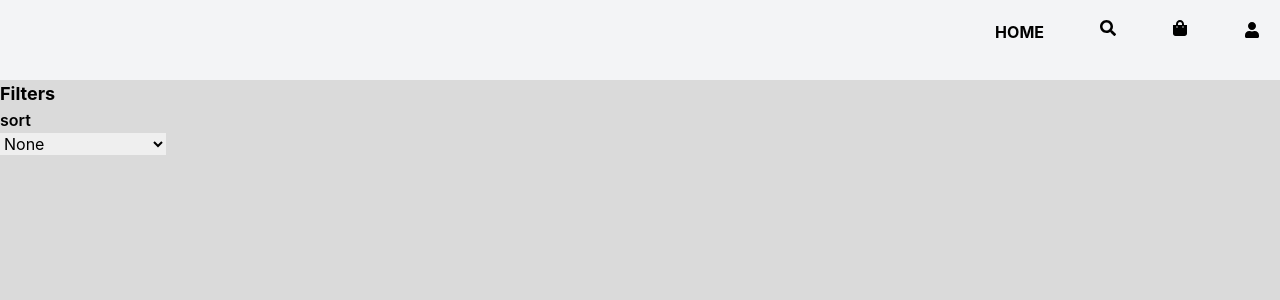
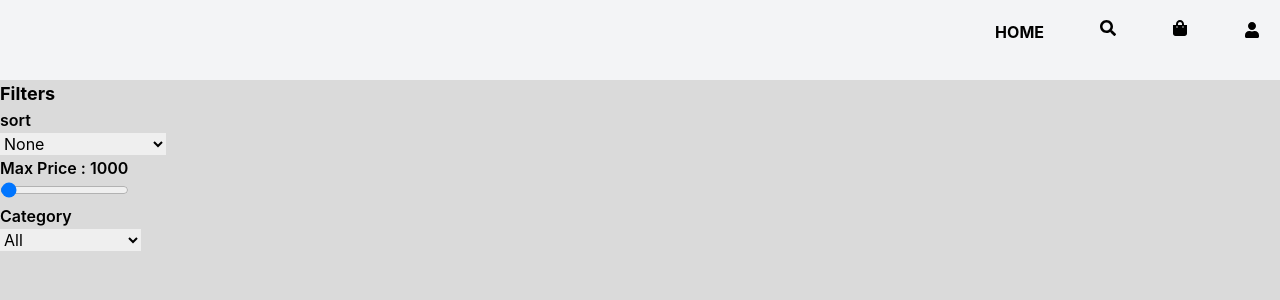
Before and after one commit to sana-mukhtar/Lets-shop, a React (Vite) app in the folder lets-shop-frontend/: page /search in a window 1280 px wide. Shown: the top 300 px of the page. Built offline with nearby package versions, Linux system fonts and the light colour scheme.

Commit message:
basic aside structure

```diff
--- a/lets-shop-frontend/src/pages/Search.tsx
+++ b/lets-shop-frontend/src/pages/Search.tsx
@@ -22,6 +22,41 @@ const Search = () => {
             <option value="dsc">Price (High to Low)</option>
           </select>
         </div>
+
+        <div>
+          <h4 className="text-md font-semibold">
+            Max Price : {maxPrice || ""}
+          </h4>
+          <input
+            name="maxPrice"
+            type="range"
+            min={100}
+            max={100000}
+            value={maxPrice}
+            onChange={(e) => setMaxPrice(Number(e.target.value))}
+          />
+        </div>
+
+        <div>
+          <h4 className="text-md font-semibold">Category</h4>
+          <select
+            name=""
+            value={category}
+            onChange={(e) => setCategory(e.target.value)}
+          >
+            <option value="">All</option>
+            <option value="">Camera</option>
+            <option value="">Footwears</option>
+
+            <option value="">Game</option>
+            <option value="">House Decor</option>
+
+            <option value="">Laptop</option>
+            <option value="">Outfits</option>
+            <option value="">Skincare</option>
+            <option value="">Traditional wear</option>
+          </select>
+        </div>
       </aside>
       <main></main>
     </div>
```
